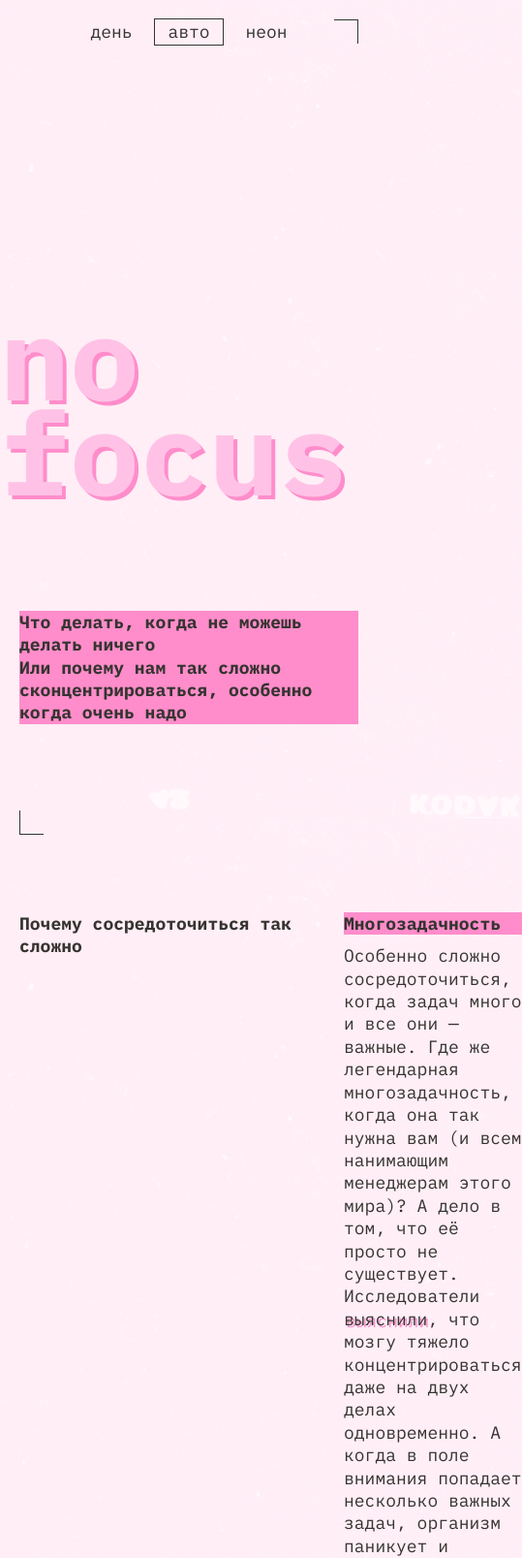
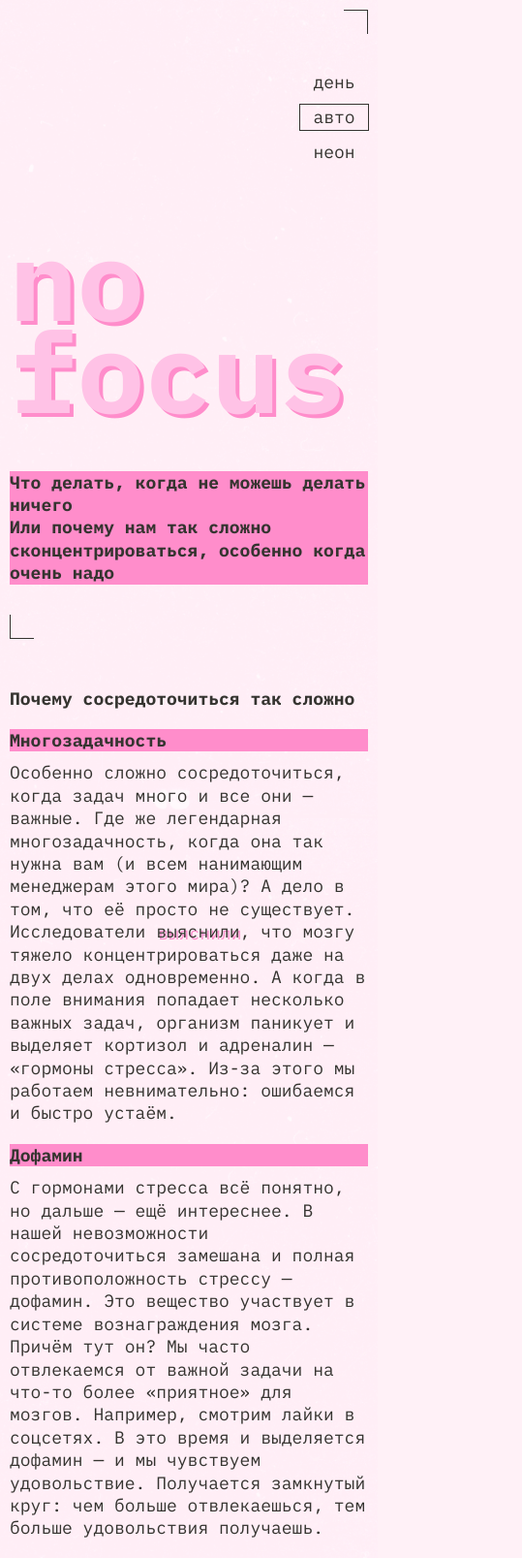
Before and after one commit to Cr4zyMusici4n/slozhno-sosredotochitsya, a plain HTML site: page index.html in a window 390 px wide. Shown: the top 1607 px of the page at 97% size, 539 px wide, since content can reach past the window. Drawn offline with Linux system fonts and the light colour scheme.

Commit message:
feat: mobile version

```diff
--- a/styles/style.css
+++ b/styles/style.css
@@ -119,7 +119,6 @@
   margin-block-end: 10px;
 }
 
-
 .header__text {
   justify-self: flex-end;
   margin: 114px 0 calc(134px - var(--page-padding));
@@ -187,7 +186,7 @@
 }
 
 .gallery__head {
-  margin-block-end: 20px;
+  margin-block-end: var(--page-padding);
 }
 
 .gallery__grid {
@@ -198,7 +197,6 @@
     "tape street street";
   gap: var(--section-gap);
   max-block-size: 1048px;
-
 }
 
 .gallery__img {
@@ -263,3 +261,53 @@
     grid-template-columns: 1fr;
   }
 }
+
+@media (width <= 668px) {
+  :root {
+    --page-padding: 10px;
+    --block-size-footer: 667px;
+    --content-block-margin: 40px;
+    --content-gap: 50px;
+  }
+
+  .header__theme-menu {
+    justify-self: flex-end;
+    margin: calc(72px - var(--page-padding)) 0 70px;
+  }
+
+  .header__theme-menu-list{
+    flex-direction: column;
+  }
+
+  .header__title {
+    margin-inline-start: 0;
+    font-size: clamp(7.25rem, 7.0115rem + 1.0178vw, 7.5rem);
+  }
+
+  .header__text {
+    margin: 55px 0 calc(66px - var(--page-padding));
+    max-inline-size: 100%;
+  }
+
+  .concentration-why,
+  .concentration-what__box,
+  .concentration-how {
+    grid-template-columns: 1fr;
+  }
+
+  .concentration-why__box {
+    flex-direction: column;
+  }
+
+  .gallery__grid {
+    --section-gap: 10px;
+    display: flex;
+    flex-direction: column;
+    gap: var(--section-gap);
+    max-block-size: none;
+  }
+
+  .title {
+    font-size: clamp(7.25rem, 7.0115rem + 1.0178vw, 7.5rem);
+  }
+}
```
